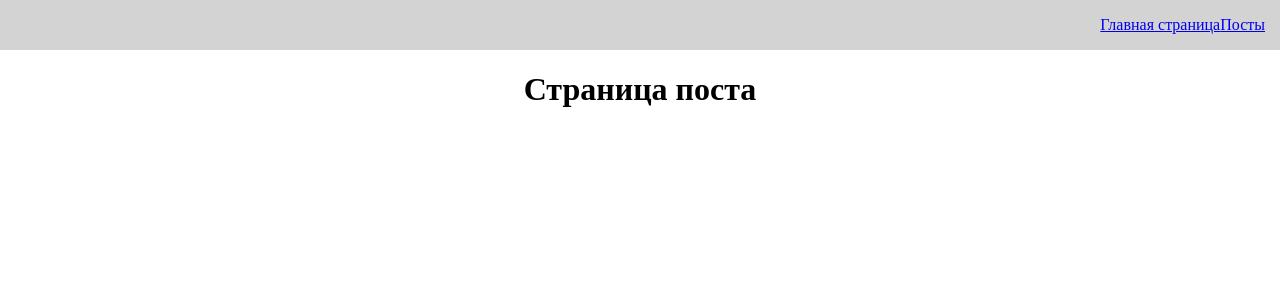
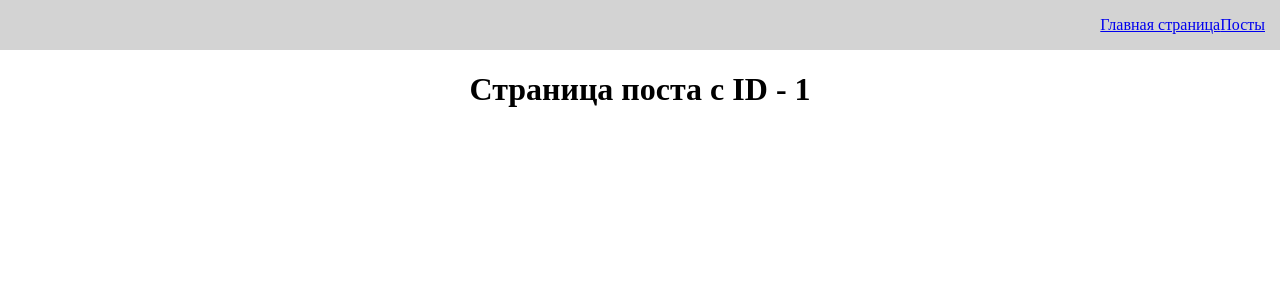
Before and after one commit to fadeyush/react-beginning, a React (Create React App) app: page /posts/1 in a window 1280 px wide. Shown: the top 300 px of the page. Built offline with nearby package versions, Linux system fonts and the light colour scheme; no server answers.

Commit message:
получение данных о конкертном посте

```diff
--- a/src/API/PostsService.jsx
+++ b/src/API/PostsService.jsx
@@ -10,4 +10,9 @@ export default class PostsService {
         });
         return response;
     }
+
+    static async getPostById(id) {
+        const response = await axios.get(`https://jsonplaceholder.typicode.com/posts/${id}`);
+        return response;
+    }
 }
--- a/src/pages/PostIdPage.jsx
+++ b/src/pages/PostIdPage.jsx
@@ -1,9 +1,25 @@
-import React from 'react';
+import React, {useEffect, useState} from 'react';
+import { useParams } from 'react-router-dom';
+import PostsService from '../API/PostsService';
+import { useFetching } from '../hooks/useFetching';
+const PostIdPage = () => {
+    const params = useParams();
+    const [post, setPost] = useState(null);
+    const [fetchPostById, isLoading, error] = useFetching(async(id)=>{
+        const resp = await PostsService.getPostById(id);
+        setPost(resp.data)
+      }, []);
 
-const PostIdPage = () => {
+
+    useEffect(()=> {
+        fetchPostById(params.id);
+    })
+
+    console.log(post)
+
     return (
         <h1>
-            Страница поста
+            Страница поста c ID - {params.id}
         </h1>
     );
 };
```
